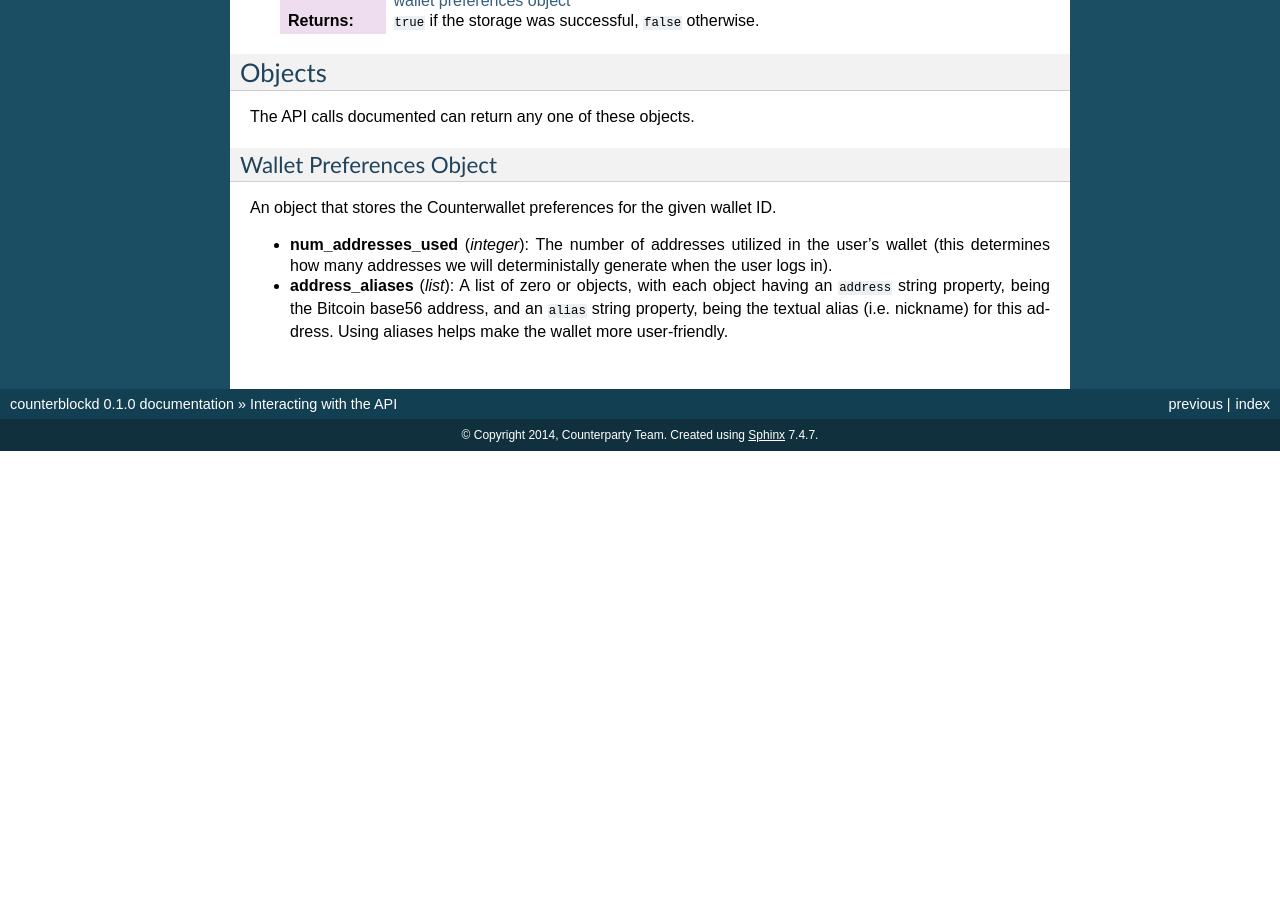
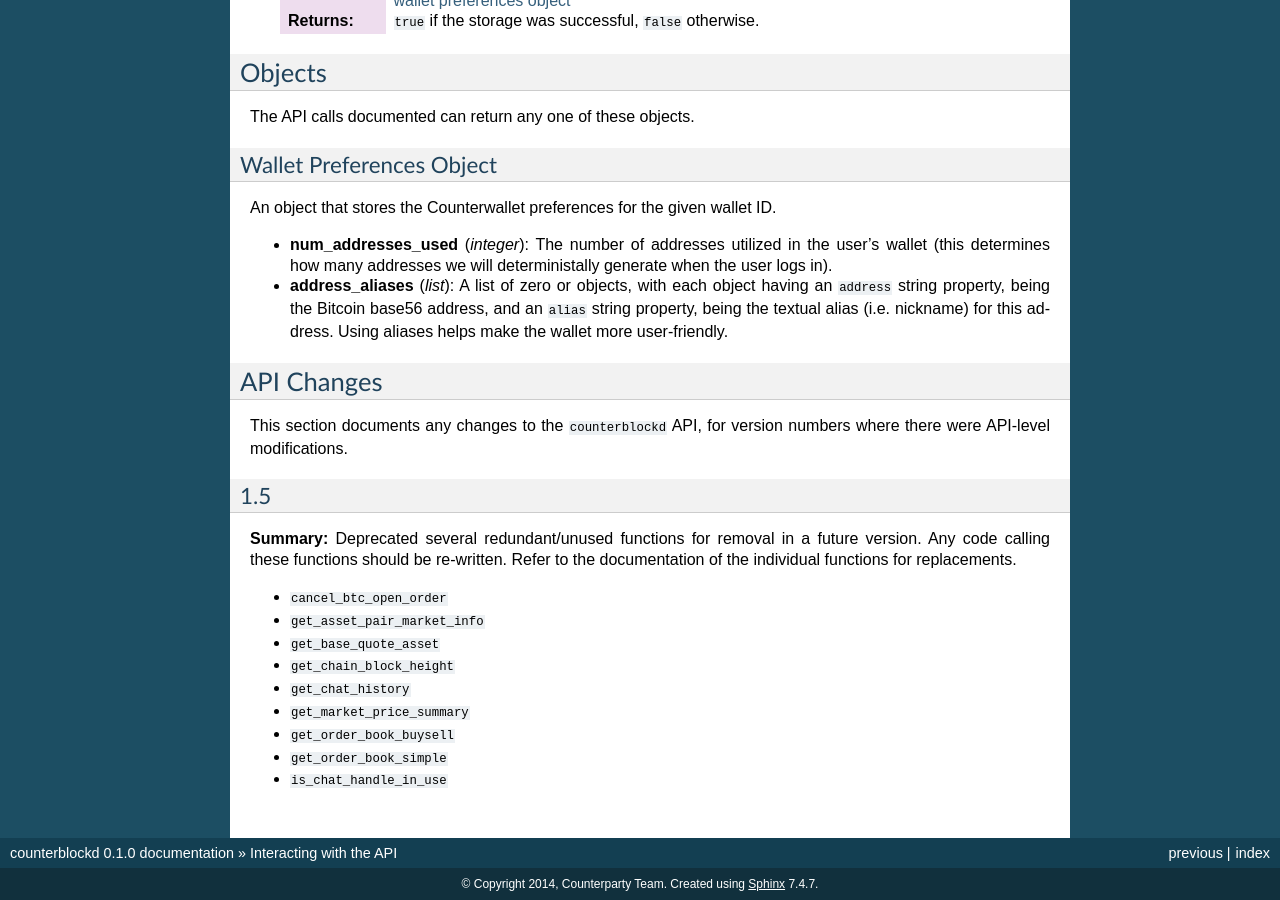
Before and after one commit to CounterpartyXCP/counterblock, a Sphinx documentation site: the page built from docs/API.rst, in a window 1280 px wide and 900 px high, scrolled down 9594 px. Built offline with Sphinx 7.4.7, drawn with Linux system fonts in a browser that asks for light colours; before the commit the page ends 10045 px from its top, so only the background shows below that.

Commit message:
Added changelog

```diff
--- a/docs/API.rst
+++ b/docs/API.rst
@@ -670,3 +670,26 @@ An object that stores the Counterwallet preferences for the given wallet ID.
 * **address_aliases** (*list*): A list of zero or objects, with each object having an ``address`` string property,
   being the Bitcoin base56 address, and an ``alias`` string property, being the textual alias (i.e. nickname)
   for this address. Using aliases helps make the wallet more user-friendly.
+
+
+
+API Changes
+-------------
+
+This section documents any changes to the ``counterblockd`` API, for version numbers where there were API-level modifications.
+
+1.5
+^^^^^^^^^^^^^^^^^^^^^^^^^^
+
+
+**Summary:** Deprecated several redundant/unused functions for removal in a future version. Any code calling these functions should be re-written. Refer to the documentation of the individual functions for replacements.
+
+* ``cancel_btc_open_order``
+* ``get_asset_pair_market_info``
+* ``get_base_quote_asset``
+* ``get_chain_block_height``
+* ``get_chat_history``
+* ``get_market_price_summary``
+* ``get_order_book_buysell``
+* ``get_order_book_simple``
+* ``is_chat_handle_in_use``
```
